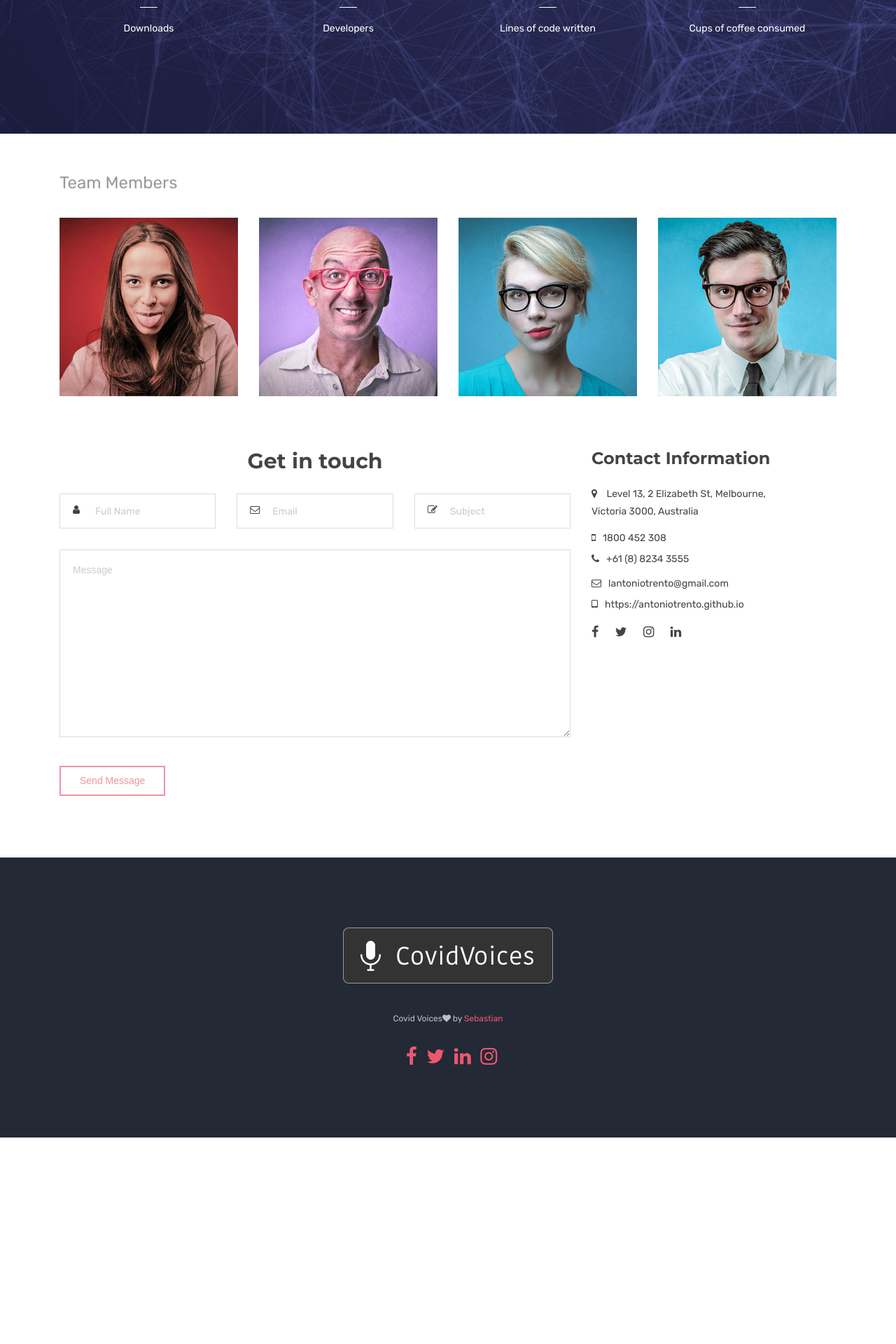
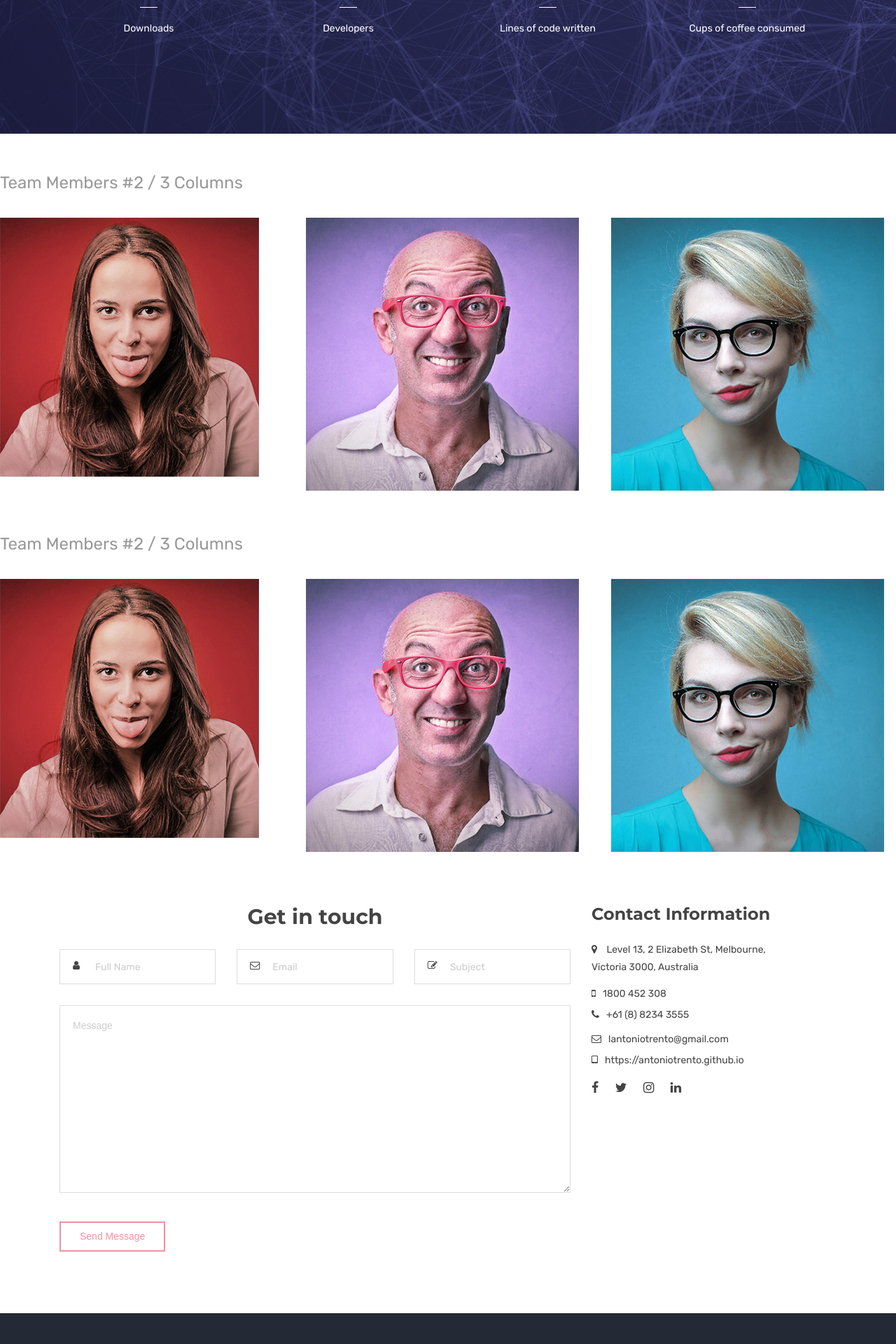
Before and after one commit to covidvoices/covidvoices.github.io, a Jekyll site: the page built from index.html, in a window 1280 px wide. Shown: the part 1759-3679 px from the top of the page at 70% size. Built offline with Jekyll 4.4.1, drawn with Linux system fonts in a browser that asks for light colours.

Commit message:
var1 and var2, files processed

```diff
--- a/index.html
+++ b/index.html
@@ -203,14 +203,13 @@ canonical: https://heliumjk.github.io
 
       <div class="mb-60"></div>
 
-      <!-- Team Members 04 -->
-      <div class="container">
+      <!-- Team Members 03 -->
       <div class="team-members-tow mtb-50">
         <div class="sub-title">
-                <span>Team Members</span>
+          <span>Team Members #2 / 3 Columns</span>
         </div>
         <div class="row">
-                <div class="col-sm-6 col-md-3">
+          <div class="col-sm-6 col-md-4">
             <!-- Team Item Starts -->
             <figure>
               <img src="{{ BASE_PATH }}/assets/images/team/team-05.jpg" alt="">
@@ -231,7 +230,7 @@ canonical: https://heliumjk.github.io
             </figure>
             <!-- Team Item Ends -->
           </div>
-                <div class="col-sm-6 col-md-3">
+          <div class="col-sm-6 col-md-4">
             <!-- Team Item Starts -->
             <figure>
               <img src="{{ BASE_PATH }}/assets/images/team/team-06.jpg" alt="">
@@ -253,7 +252,7 @@ canonical: https://heliumjk.github.io
             <!-- Team Item Ends -->
           </div>
 
-                <div class="col-sm-6 col-md-3">
+          <div class="col-sm-6 col-md-4">
             <!-- Team Item Starts -->
             <figure>
               <img src="{{ BASE_PATH }}/assets/images/team/team-07.jpg" alt="">
@@ -274,11 +273,41 @@ canonical: https://heliumjk.github.io
             </figure>
             <!-- Team Item Ends -->
           </div>
+        </div>
+      </div>
+      <!-- End Team Members 03 -->
 
-                <div class="col-sm-6 col-md-3">
+      <!-- Team Members 03 -->
+      <div class="team-members-tow mtb-50">
+        <div class="sub-title">
+          <span>Team Members #2 / 3 Columns</span>
+        </div>
+        <div class="row">
+          <div class="col-sm-6 col-md-4">
             <!-- Team Item Starts -->
             <figure>
-                    <img src="{{ BASE_PATH }}/assets/images/team/team-08.jpg" alt="">
+              <img src="{{ BASE_PATH }}/assets/images/team/team-05.jpg" alt="">
+              <div class="image-overlay">
+                <div class="overlay-text text-center">
+                  <div class="info-text">
+                    <strong>Melody Clark</strong>
+                    <span>UX Specialist</span>
+                  </div>
+                  <hr class="small-divider border-white">
+                  <ul class="social-icons">
+                    <li><a href="#"><i class="fa fa-facebook" aria-hidden="true"></i></a></li>
+                    <li><a href="#"><i class="fa fa-twitter" aria-hidden="true"></i></a></li>
+                    <li><a href="#"><i class="fa fa-instagram" aria-hidden="true"></i></a></li>
+                  </ul>
+                </div>
+              </div>
+            </figure>
+            <!-- Team Item Ends -->
+          </div>
+          <div class="col-sm-6 col-md-4">
+            <!-- Team Item Starts -->
+            <figure>
+              <img src="{{ BASE_PATH }}/assets/images/team/team-06.jpg" alt="">
               <div class="image-overlay">
                 <div class="overlay-text text-center">
                   <div class="info-text">
@@ -297,11 +326,30 @@ canonical: https://heliumjk.github.io
             <!-- Team Item Ends -->
           </div>
 
+          <div class="col-sm-6 col-md-4">
+            <!-- Team Item Starts -->
+            <figure>
+              <img src="{{ BASE_PATH }}/assets/images/team/team-07.jpg" alt="">
+              <div class="image-overlay">
+                <div class="overlay-text text-center">
+                  <div class="info-text">
+                    <strong>Elizabeth Jones</strong>
+                    <span>Art Director</span>
+                  </div>
+                  <hr class="small-divider border-white">
+                  <ul class="social-icons">
+                    <li><a href="#"><i class="fa fa-facebook" aria-hidden="true"></i></a></li>
+                    <li><a href="#"><i class="fa fa-twitter" aria-hidden="true"></i></a></li>
+                    <li><a href="#"><i class="fa fa-instagram" aria-hidden="true"></i></a></li>
+                  </ul>
+                </div>
+              </div>
+            </figure>
+            <!-- Team Item Ends -->
           </div>
         </div>
       </div>
-      <!-- End Team Members 04 -->
-
+      <!-- End Team Members 03 -->
 
       <div class="mb-60"></div>
 
```
Lines whose indentation alone changed are shown as unchanged.
